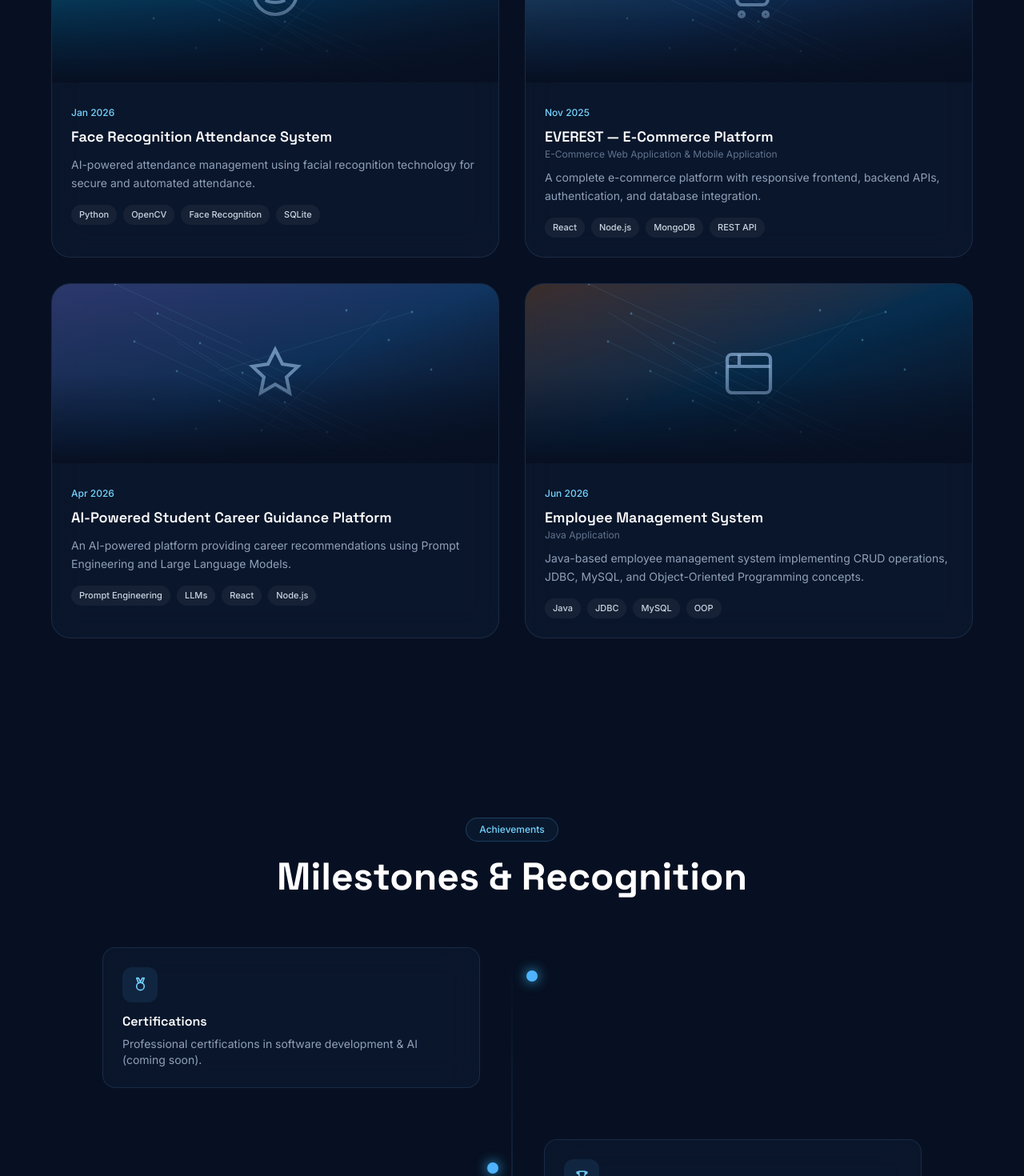
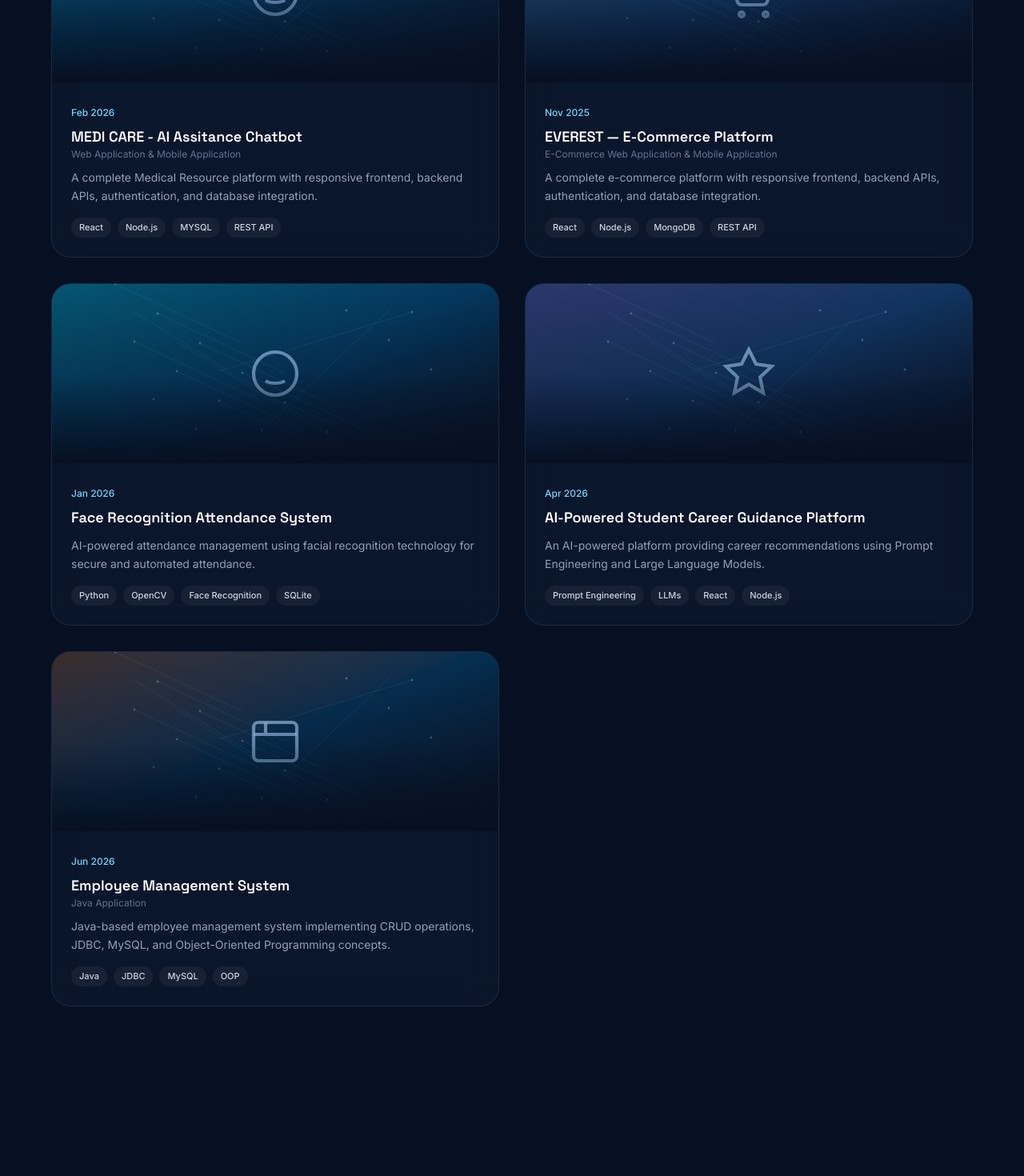
Before and after one commit to rohith-2252/portfolio, a React (Vite) app: page / in a window 1280 px wide. Shown: the part 4360-5830 px from the top of the page at 80% size. Built offline with nearby package versions, Linux system fonts and the light colour scheme.

Commit message:
Portfolio With Full Functionality

```diff
--- a/package.json
+++ b/package.json
@@ -10,6 +10,7 @@
     "preview": "vite preview"
   },
   "dependencies": {
+    "@emailjs/browser": "^4.4.1",
     "framer-motion": "^12.42.2",
     "react": "^19.2.7",
     "react-dom": "^19.2.7",
--- a/src/App.jsx
+++ b/src/App.jsx
@@ -26,7 +26,7 @@ export default function App() {
   }, [theme]);
 
   return (
-    <div className={`relative min-h-screen z-0 overflow-x-hidden ${theme === "light" ? "bg-slate-50" : "bg-ink-900"}`}>
+    <div className={`relative min-h-screen z-0 overflow-x-hidden ${theme === "light" ? "bg-blue-900": "bg-ink-900"}`}>
       <Loader show={loading} />
       <NetworkBackground />
       <Navbar theme={theme} toggleTheme={() => setTheme((t) => (t === "dark" ? "light" : "dark"))} />
--- a/src/components/Achievements.jsx
+++ b/src/components/Achievements.jsx
@@ -33,7 +33,7 @@ export default function Achievements() {
                     i % 2 === 0 ? "-right-[31.5px]" : "-left-[31.5px]"
                   }`}
                 />
-                <motion.div
+                <a href ={item.link}> <motion.div
                   initial={{ opacity: 0, x: i % 2 === 0 ? -30 : 30 }}
                   whileInView={{ opacity: 1, x: 0 }}
                   viewport={{ once: true }}
@@ -48,7 +48,7 @@ export default function Achievements() {
                     {item.title}
                   </h3>
                   <p className="mt-1.5 text-sm text-slate-400">{item.desc}</p>
-                </motion.div>
+                </motion.div></a>
               </div>
             ))}
           </div>
--- a/src/components/Contact.jsx
+++ b/src/components/Contact.jsx
@@ -2,17 +2,47 @@ import { useState } from "react";
 import { motion } from "framer-motion";
 import { CONTACT } from "../data";
 import { SectionHeading } from "./Education";
+import emailjs from "@emailjs/browser";
 
 export default function Contact() {
   const [status, setStatus] = useState("idle");
   const [form, setForm] = useState({ name: "", email: "", subject: "", message: "" });
 
-  const onSubmit = (e) => {
-    e.preventDefault();
+const onSubmit = async (e) => {
+  e.preventDefault();
+
+  setStatus("sending");
+
+  try {
+    await emailjs.send(
+      "service_gpzgtk9",
+      "template_16ij1tl",
+      {
+        from_name: form.name,
+        from_email: form.email,
+        subject: form.subject,
+        message: form.message,
+      },
+      "wOgCUqvkrh1h3V3SU"
+    );
+
     setStatus("sent");
-    setTimeout(() => setStatus("idle"), 3000);
-    setForm({ name: "", email: "", subject: "", message: "" });
-  };
+
+    setForm({
+      name: "",
+      email: "",
+      subject: "",
+      message: "",
+    });
+
+    setTimeout(() => {
+      setStatus("idle");
+    }, 3000);
+  } catch (err) {
+    console.log(err);
+    setStatus("error");
+  }
+};
 
   return (
     <section id="contact" className="relative px-6 py-28">
@@ -70,10 +100,17 @@ export default function Contact() {
               whileHover={{ scale: 1.03 }}
               whileTap={{ scale: 0.97 }}
               type="submit"
-              className="glow-btn mt-5 inline-flex items-center gap-2 rounded-full bg-gradient-to-r from-sky-400 to-sky-600 px-6 py-3 text-sm font-semibold text-ink-950"
+              disabled={status === "sending"}
+              className="glow-btn mt-5 inline-flex items-center gap-2 rounded-full bg-gradient-to-r from-sky-400 to-sky-600 px-6 py-3 text-sm font-semibold text-ink-950 disabled:opacity-50 disabled:cursor-not-allowed"
             >
               <SendIcon />
-              {status === "sent" ? "Message Sent!" : "Send Message"}
+              {status === "sending"
+                ? "Sending..."
+                : status === "sent"
+                ? "Message Sent!"
+                : status === "error"
+                ? "Failed!"
+                : "Send Message"}
             </motion.button>
           </motion.form>
 
--- a/src/components/Hero.jsx
+++ b/src/components/Hero.jsx
@@ -103,7 +103,7 @@ export default function Hero() {
             className="mt-8 flex flex-wrap items-center gap-4"
           >
             <a
-              href="/resume.pdf"
+              href="../../resource/Rohith_R_Software_Engineer_Resume.pdf"
               download
               className="glow-btn inline-flex items-center gap-2 rounded-full bg-gradient-to-r from-sky-400 to-sky-600 px-6 py-3 text-sm font-semibold text-ink-950 transition-transform hover:scale-[1.03] active:scale-95"
             >
@@ -185,7 +185,7 @@ function FloatingIcon({ children, className, delay }) {
 const SOCIALS = [
   { label: "LinkedIn", href: "https://www.linkedin.com/in/rohith-r-it-student", icon: <LinkedInIcon /> },
   { label: "GitHub", href: "https://github.com/rohith-2252/", icon: <GitHubIcon /> },
-  { label: "Portfolio", href: "https://rohith-2252.github.io/portfolio/", icon: <LinkIcon /> },
+  { label: "Portfolio", href: "https://portfolio-cw93.onrender.com/", icon: <LinkIcon /> },
   { label: "Email", href: "mailto:rohith.r2252@gmail.com", icon: <MailIcon /> },
 ];
 
--- a/src/components/Projects.jsx
+++ b/src/components/Projects.jsx
@@ -83,12 +83,12 @@ function ProjectCard({ project }) {
         <div className="absolute inset-0 bg-gradient-to-t from-ink-900 via-ink-900/20 to-transparent" />
 
         <div className="absolute inset-0 flex items-center justify-center gap-3 bg-ink-950/60 opacity-0 backdrop-blur-sm transition-opacity duration-300 group-hover:opacity-100">
-          <span className="inline-flex items-center gap-1.5 rounded-full bg-white/10 px-4 py-2 text-xs font-semibold text-white backdrop-blur">
+          <a href={project.codelink}><span className="inline-flex items-center gap-1.5 rounded-full bg-white/10 px-4 py-2 text-xs font-semibold text-white backdrop-blur">
             <GitHubIcon /> Code
-          </span>
-          <span className="inline-flex items-center gap-1.5 rounded-full bg-gradient-to-r from-sky-400 to-sky-600 px-4 py-2 text-xs font-semibold text-ink-950">
+          </span></a>
+          <a href={project.projectlink}><span className="inline-flex items-center gap-1.5 rounded-full bg-gradient-to-r from-sky-400 to-sky-600 px-4 py-2 text-xs font-semibold text-ink-950">
             <ExternalIcon /> Demo
-          </span>
+          </span></a>
         </div>
       </div>
 
--- a/src/data.js
+++ b/src/data.js
@@ -119,12 +119,15 @@ export const SERVICES = [
 
 export const PROJECTS = [
   {
-    title: "Face Recognition Attendance System",
-    date: "Jan 2026",
-    desc: "AI-powered attendance management using facial recognition technology for secure and automated attendance.",
-    tags: ["AI", "Software"],
-    stack: ["Python", "OpenCV", "Face Recognition", "SQLite"],
+    title: "MEDI CARE - AI Assitance Chatbot",
+    subtitle: "Web Application & Mobile Application",
+    date: "Feb 2026",
+    desc: "A complete Medical Resource platform with responsive frontend, backend APIs, authentication, and database integration.",
+    tags: ["Full Stack", "Web", "Mobile"],
+    stack: ["React", "Node.js", "MYSQL", "REST API"],
     image: "face",
+    codelink:"https://github.com/rohith-2252/mediCare",
+    projectlink:"https://medicare-frontend-q2po.onrender.com/login",
   },
   {
     title: "EVEREST — E-Commerce Platform",
@@ -134,6 +137,18 @@ export const PROJECTS = [
     tags: ["Full Stack", "Web", "Mobile"],
     stack: ["React", "Node.js", "MongoDB", "REST API"],
     image: "ecommerce",
+    codelink:"https://github.com/rohith-2252/Everest_Ecommerce",
+    projectlink:"https://everestecommerce.onrender.com/",
+  },
+    {
+    title: "Face Recognition Attendance System",
+    date: "Jan 2026",
+    desc: "AI-powered attendance management using facial recognition technology for secure and automated attendance.",
+    tags: ["AI", "Software"],
+    stack: ["Python", "OpenCV", "Face Recognition", "SQLite"],
+    image: "face",
+    codelink: "https://github.com/rohith-2252/FACE-RECOGNIZATION-USING-PYTHON",
+    projectlink:"https://github.com/rohith-2252/FACE-RECOGNIZATION-USING-PYTHON",
   },
   {
     title: "AI-Powered Student Career Guidance Platform",
@@ -142,6 +157,8 @@ export const PROJECTS = [
     tags: ["AI", "Full Stack"],
     stack: ["Prompt Engineering", "LLMs", "React", "Node.js"],
     image: "career",
+    codelink:"https://github.com/rohith-2252/Chatbot",
+    projectlink:"https://chatbot-k9az.onrender.com",
   },
   {
     title: "Employee Management System",
@@ -151,6 +168,8 @@ export const PROJECTS = [
     tags: ["Java", "Software"],
     stack: ["Java", "JDBC", "MySQL", "OOP"],
     image: "employee",
+    codelink:"https://github.com/rohith-2252/Employee-Management-Using-JAVA-and-MYSQL",
+    projectlink:"https://github.com/rohith-2252/Employee-Management-Using-JAVA-and-MYSQL",
   },
 ];
 
@@ -160,32 +179,38 @@ export const ACHIEVEMENTS = [
   {
     icon: "medal",
     title: "Certifications",
-    desc: "Professional certifications in software development & AI (coming soon).",
+    desc: "Professional certifications in software development & AI .",
+    link:"https://drive.google.com/drive/folders/1KPkFRgruO_o49jbuSs4gDVjy5po7IYMs?usp=sharing",
   },
   {
     icon: "trophy",
     title: "Hackathons",
     desc: "Participation and wins in coding hackathons (to be added).",
+    link:"https://drive.google.com/drive/folders/1KPkFRgruO_o49jbuSs4gDVjy5po7IYMs?usp=sharing",
   },
   {
     icon: "code",
     title: "Coding Achievements",
     desc: "Milestones across competitive programming platforms.",
+    link:"https://drive.google.com/drive/folders/1KPkFRgruO_o49jbuSs4gDVjy5po7IYMs?usp=sharing",
   },
   {
     icon: "award",
     title: "Awards",
     desc: "Recognitions and awards earned along the way (to be added).",
+    link:"https://drive.google.com/drive/folders/1KPkFRgruO_o49jbuSs4gDVjy5po7IYMs?usp=sharing",
   },
   {
     icon: "leetcode",
     title: "LeetCode",
     desc: "Problem-solving progress and streaks on LeetCode.",
+    link:"https://leetcode.com/u/Rohith_Rohan/",
   },
   {
     icon: "github",
     title: "GitHub Contributions",
     desc: "Consistent contributions and open-source activity.",
+    link:"https://github.com/rohith-2252",
   },
 ];
 
@@ -193,8 +218,8 @@ export const CONTACT = {
   email: "rohith.r2252@gmail.com",
   phone: "+91 93457 26530",
   phoneHref: "+919345726530",
-  portfolio: "rohith-2252.github.io/portfolio",
-  portfolioHref: "https://rohith-2252.github.io/portfolio/",
+  portfolio: "portfolio-cw93.onrender.com/",
+  portfolioHref: "https://portfolio-cw93.onrender.com/",
   linkedin: "in/rohith-r-it-student",
   linkedinHref: "https://www.linkedin.com/in/rohith-r-it-student",
   github: "github.com/rohith-2252",
```
Also changed, not shown: 2 other files (tests, documents, lock files or other folders).
